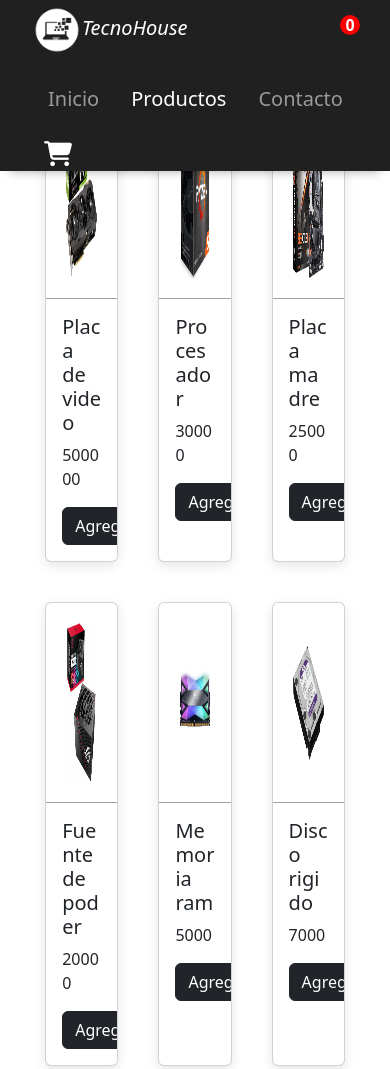
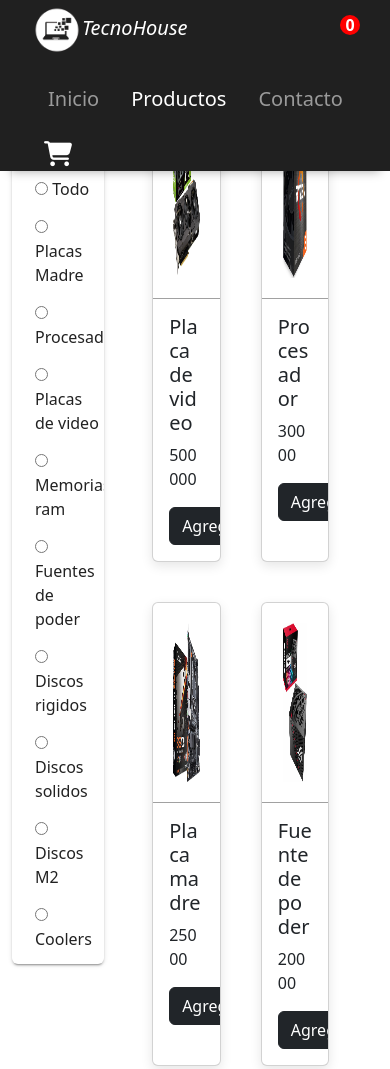
Before and after one commit to Alesso-Chiavarino/TecnoHouse, a plain HTML site: page html/productos.html in a window 390 px wide. Shown: the top 1069 px of the page. Drawn offline with nearby package versions, Linux system fonts and the light colour scheme.

Commit message:
filtro a la mitad

```diff
--- a/html/productos.html
+++ b/html/productos.html
@@ -46,14 +46,61 @@
                 <hr>
                 <p class="m-2">Precio Total: $<span id="precioTotal">0</span></p>
                 <button id="vaciar-carrito" class="btn btn-danger m-4">Vaciar Carrito</button>
+                <button class="btn btn-success m-4">Comprar</button>
               </div>
             </div>
           </div>
         </nav>
       </header>
 
-      <div class="container">
-        <div class="contenedorProductos"></div>
+      <div class="container d-flex flex-nowrap">
+        <aside class="cont_categorias d-flex flex-column w-25">
+          <h2>Categorias:</h2>
+          <hr class="w-75 mx-auto my-2">
+          <div>
+            <input type="radio" value="todo" id="todo" name="filtro">
+            <label for="todo">Todo</label>
+          </div>
+          <div>
+            <input type="radio" value="input_placa" id="input_placa" name="filtro">
+            <label for="input_placa">Placas Madre</label>
+          </div>
+          <div>
+            <input type="radio" value="input_procesador" id="input_procesador" name="filtro">
+            <label for="input_procesador">Procesadores</label>
+          </div>
+          <div>
+            <input type="radio" value="input_Placa_video" id="input_Placa_video" name="filtro">
+            <label for="input_Placa_video">Placas de video</label>
+          </div>
+          <div>
+            <input type="radio" value="input_Memoria_ram" id="input_Memoria_ram" name="filtro">
+            <label for="input_Memoria_ram">Memorias ram</label>
+          </div>
+          <div>
+            <input type="radio" value="input_fuente" id="input_fuente" name="filtro">
+            <label for="input_fuente">Fuentes de poder</label>
+          </div>
+          <div>
+            <input type="radio" value="input_discos_rigido" id="input_discos_rigido" name="filtro">
+            <label for="input_discos_rigido">Discos rigidos</label>
+          </div>
+          <div>
+            <input type="radio" value="input_discos_solidos" id="input_discos_solidos" name="filtro">
+            <label for="input_discos_solidos">Discos solidos</label>
+          </div>
+          <div>
+            <input type="radio" value="input_discos_m2" id="input_discos_m2" name="filtro">
+            <label for="input_discos_m2">Discos M2</label>
+          </div>
+          <div>
+            <input type="radio" value="input_Coolers" id="input_Coolers" name="filtro">
+            <label for="input_Coolers">Coolers</label>
+          </div>
+        </aside>
+        <!-- Productos -->
+        <div class="contenedorProductos w-75" id="contenedorProductos"></div>
+        <div class="contenedorFiltrado w-75" id="contenedorFiltrado"></div>
 
       </div>
 
--- a/js/scripts.js
+++ b/js/scripts.js
@@ -8,21 +8,23 @@ document.addEventListener('DOMContentLoaded', () => {
     }
 });
 
+// declaro variables
 const botonVaciar = document.getElementById('vaciar-carrito')
 const contenedorCarrito = document.getElementById('carrito-contenedor');
 const contadorCarrito = document.getElementById('contadorCarrito');
 const precioTotal = document.getElementById('precioTotal');
 
 
-//cards
-
 botonVaciar.addEventListener('click', () => {
     carrito.length = 0;
+    actualizarStorage();
     actualizarCarrito();
 })
 
 let contenedorProductos = document.querySelector(".contenedorProductos");
 
+// renderizo las cards en el DOM
+const renderizarProductos = () => {
     productos.forEach((producto) => {
 
         const card=document.createElement("div");
@@ -44,19 +46,22 @@ productos.forEach((producto) => {
         });
 
     });
-
-const agregarAlCarrito = (prodId) => {
-    const item = productos.find((prod) => prod.id === prodId)
-    carrito.push(item)
-    actualizarCarrito()
-    console.log(carrito)
-    alerta()
 }
 
+// funcion para pushear el producto al array carrito
+const agregarAlCarrito = (prodId) => {
+    const item = productos.find((producto) => producto.id === prodId);
+    carrito.push(item);
+    actualizarCarrito();
+    alerta();
+}
+
+// funcion para eliminar el producto al array carrito
 const eliminarDelCarrito = (prodID) => {
     const item = carrito.find((producto) => producto.id === prodID);
     const indice = carrito.indexOf(item);
     carrito.splice(indice, 1);
+    actualizarStorage();
     actualizarCarrito();
 }
 
@@ -77,8 +82,58 @@ const actualizarCarrito = () => {
         </div>
         `;
         contenedorCarrito.appendChild(cardCarrito);
-        localStorage.setItem('carrito', JSON.stringify(carrito));
+        actualizarStorage();
     });
     contadorCarrito.innerText = carrito.length;
     precioTotal.innerText = carrito.reduce((acc, prod) => acc + prod.precio, 0);
 }
+
+const actualizarStorage = () => localStorage.setItem('carrito', JSON.stringify(carrito));
+
+
+
+const productosFiltrados = [];
+
+const filtrarProducto = (categoriaProd) => {
+    const categoria = productos.filter((producto) => producto.categoria === categoriaProd);
+    productosFiltrados.push(categoria);
+}
+
+
+let inputs = document.getElementsByTagName('input')
+
+//PLACAS
+inputs[1].onclick = () => {
+    contenedorFiltrado.innerHTML = '';
+
+    filtrarProducto(productos[2].categoria);
+
+    padreProductos.style.display = 'none';
+    contenedorFiltrado.style.display = 'block'
+
+        productosFiltrados[0].forEach((producto) => {
+        const card = document.createElement('div')
+        card.className = 'card card-edit col-md-3'
+        card.innerHTML = `
+        <img src="${producto.imagen}" class="card-img-top img-producto" alt="...">
+        <div class="card-body">
+            <h5 class="card-title">${producto.nombre}</h5>
+            <p class="card-text">${producto.precio}</p>
+            <button id="agregar${producto.id}" class="btn btn-dark">Agregar <i class="fas-fa-shopping-cart"</i></button>
+        </div>
+        `
+        contenedorFiltrado.append(card);
+    })
+}
+
+//TODO
+inputs[0].onclick = () => {
+    padreProductos.style.display = 'flex'
+    contenedorFiltrado.style.display = 'none'
+}
+
+// renderizo
+renderizarProductos();
+
+const padreProductos = document.getElementById('contenedorProductos')
+const contenedorFiltrado = document.getElementById('contenedorFiltrado')
--- a/js/stock.js
+++ b/js/stock.js
@@ -1,11 +1,11 @@
 const productos = [
-    { id: 1, nombre: "Placa de video", precio: 500000, imagen: '../img/placadevideo1.jpg'},
-    { id: 2, nombre: "Procesador", precio: 30000, imagen: '../img/procesador1.jpeg', id2: 'btnComprar' },
-    { id: 3, nombre: "Placa madre", precio: 25000, imagen: '../img/placa1.jpg', id2: 'btnComprar' },
-    { id: 4, nombre: "Fuente de poder", precio: 20000, imagen: '../img/fuente1.jpg', id2: 'btnComprar' },
-    { id: 5, nombre: "Memoria ram", precio: 5000, imagen: '../img/ram1.png' },
-    { id: 6, nombre: "Disco rigido", precio: 7000, imagen: '../img/discoRigido1.jpg' },
-    { id: 7, nombre: "Disco solido", precio: 10000, imagen: '../img/discoSolido1.jpg' },
-    { id: 8, nombre: "Cooler", precio: 3000, imagen: '../img/cooler1.png' },
-    { id: 9, nombre: "Disco M2", precio: 10000, imagen: '../img/discom21.jpg' },
+    { id: 1, nombre: "Placa de video", precio: 500000, imagen: '../img/placadevideo1.jpg', categoria: "placaVideo"},
+    { id: 2, nombre: "Procesador", precio: 30000, imagen: '../img/procesador1.jpeg', id2: 'btnComprar', categoria: "procesador"},
+    { id: 3, nombre: "Placa madre", precio: 25000, imagen: '../img/placa1.jpg', id2: 'btnComprar', categoria: "placaMadre"},
+    { id: 4, nombre: "Fuente de poder", precio: 20000, imagen: '../img/fuente1.jpg', id2: 'btnComprar', categoria: "fuente"},
+    { id: 5, nombre: "Memoria ram", precio: 5000, imagen: '../img/ram1.png', categoria: "memoriaRam"},
+    { id: 6, nombre: "Disco rigido", precio: 7000, imagen: '../img/discoRigido1.jpg', categoria: "discoRigido"},
+    { id: 7, nombre: "Disco solido", precio: 10000, imagen: '../img/discoSolido1.jpg', categoria: "discoSolido"},
+    { id: 8, nombre: "Cooler", precio: 3000, imagen: '../img/cooler1.png', categoria: "cooler"},
+    { id: 9, nombre: "Disco M2", precio: 10000, imagen: '../img/discom21.jpg', categoria: "discoM2"},
   ];
--- a/scss/styles.scss
+++ b/scss/styles.scss
@@ -137,7 +137,7 @@ i {
   }
 
   .card-edit {
-    width: 20% !important;
+    width: 25% !important;
     margin: 20px;
   }
 
@@ -360,3 +360,42 @@ footer {
     background-color: #12ec62;
   }
 }
+
+// edito el aside
+
+aside {
+  h2 {
+    font-size: 22px;
+    margin: 10px;
+    text-align: center;
+    // margin-left: 20px;
+  }
+  div {
+    margin: 3px 0 0 20px ;
+    padding: 3px;
+    label {
+      cursor: pointer;
+    }
+  }
+  :last-child {
+    margin-bottom: 5px;
+  }
+  height: fit-content;
+  // text-align: center;
+  border: 0;
+  margin-bottom: 30px;
+  margin-top: 30px;
+  border-radius: 6px;
+  color: rgba(0, 0, 0, .87);
+  background: #fff;
+  width: 100%;
+  box-shadow: 0 2px 2px 0 rgb(0 0 0 / 14%),
+  0 3px 1px -2px rgb(0 0 0 / 20%),
+  0 1px 5px 0 rgb(0 0 0 / 12%);
+  overflow: hidden;
+  // transition: .3s ease all;
+}
+
+.contenedorFiltrado {
+  display: none;
+}
```
Also changed, not shown: css/styles.css, 1 other file. Lines whose indentation alone changed are shown as unchanged.
